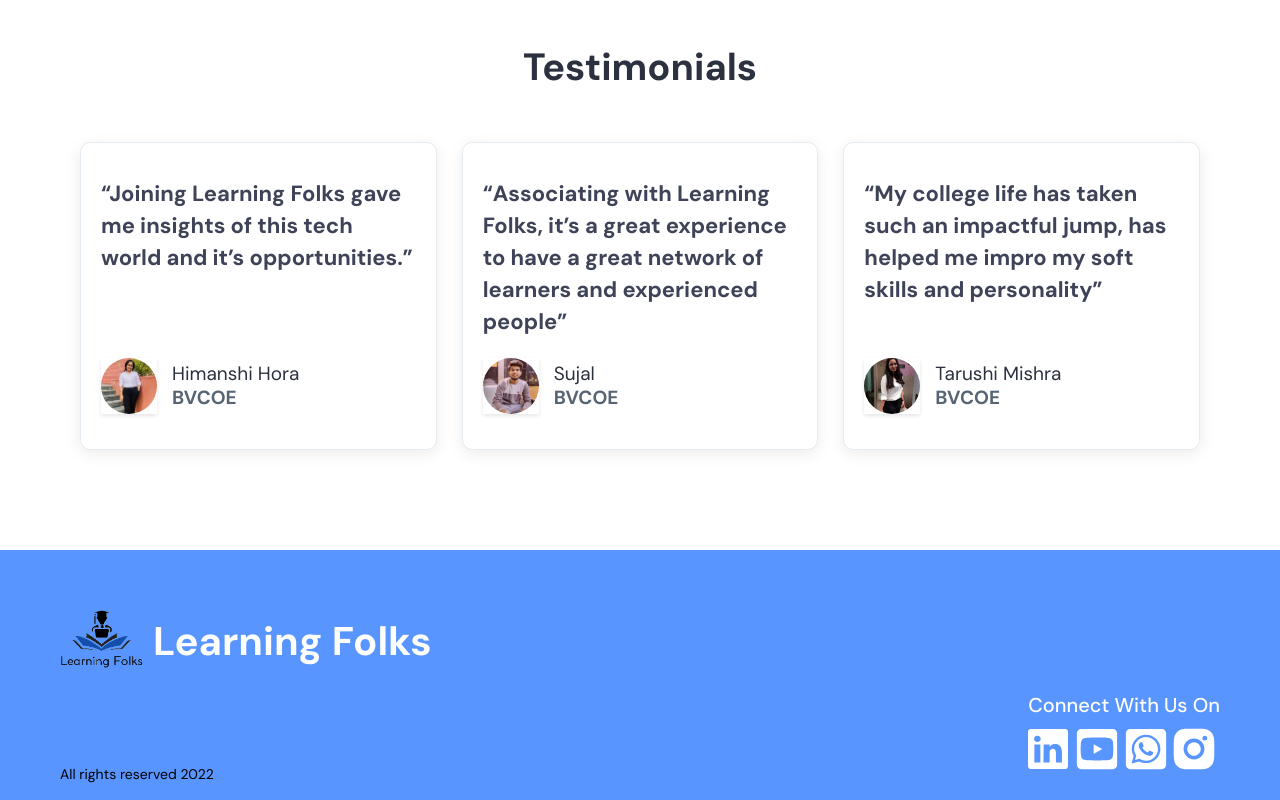
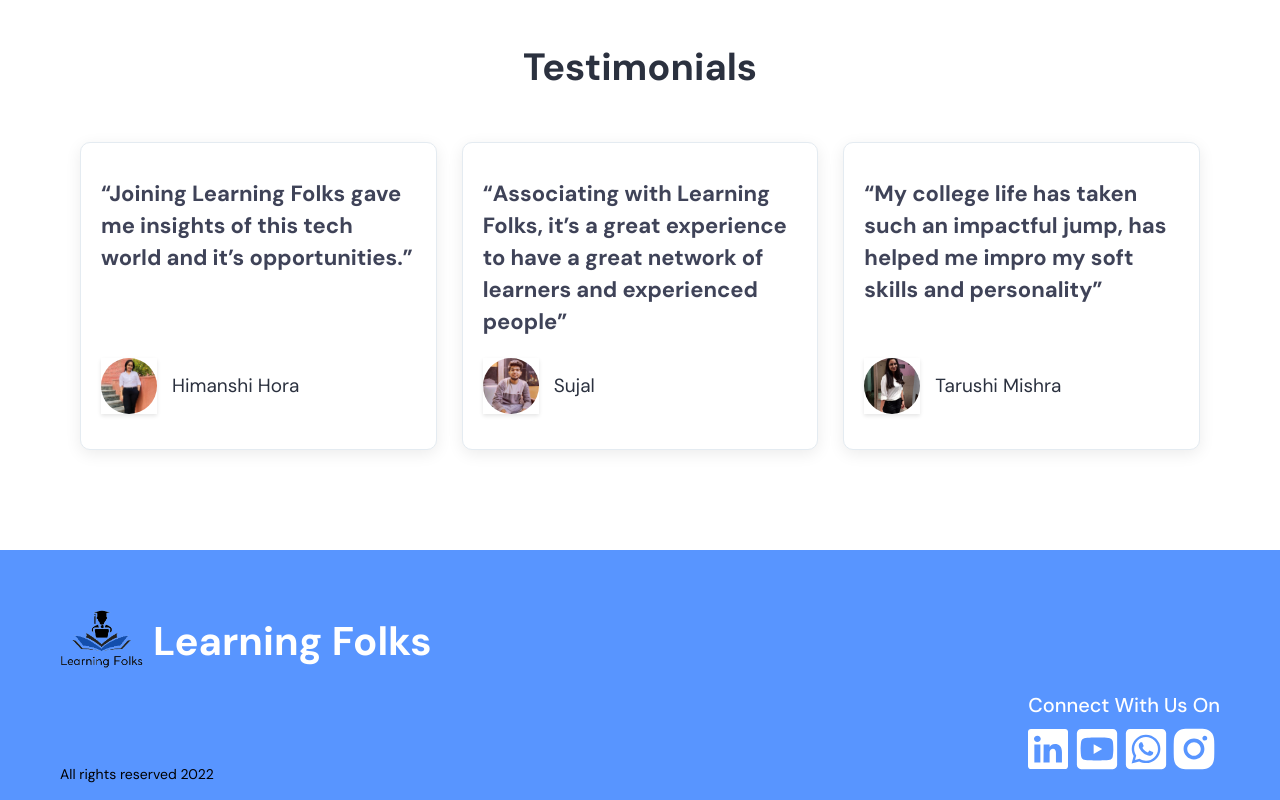
Before and after one commit to GautamChopra467/LearningFolks, a React (Create React App) app in the folder frontend/: page / in a window 1280 px wide. Shown: the part 2471-3271 px from the top of the page. Built offline with nearby package versions, Linux system fonts and the light colour scheme.

Commit message:
testimonial edit

```diff
--- a/frontend/src/components/user/jsx/HomeBanner6.jsx
+++ b/frontend/src/components/user/jsx/HomeBanner6.jsx
@@ -25,7 +25,7 @@ const HomeBanner6 = () => {
                     </div>
                     <div className='detail_container_homebanner6'>
                         <h4>Himanshi Hora</h4>
-                        <p>BVCOE</p>
+                        <p></p>
                     </div>
                 </div>
             </div>
@@ -41,7 +41,7 @@ const HomeBanner6 = () => {
                     </div>
                     <div className='detail_container_homebanner6'>
                         <h4>Sujal</h4>
-                        <p>BVCOE</p>
+                        <p></p>
                     </div>
                 </div>
             </div>
@@ -57,7 +57,7 @@ const HomeBanner6 = () => {
                     </div>
                     <div className='detail_container_homebanner6'>
                         <h4>Tarushi Mishra</h4>
-                        <p>BVCOE</p>
+                        <p></p>
                     </div>
                 </div>
             </div>
```
